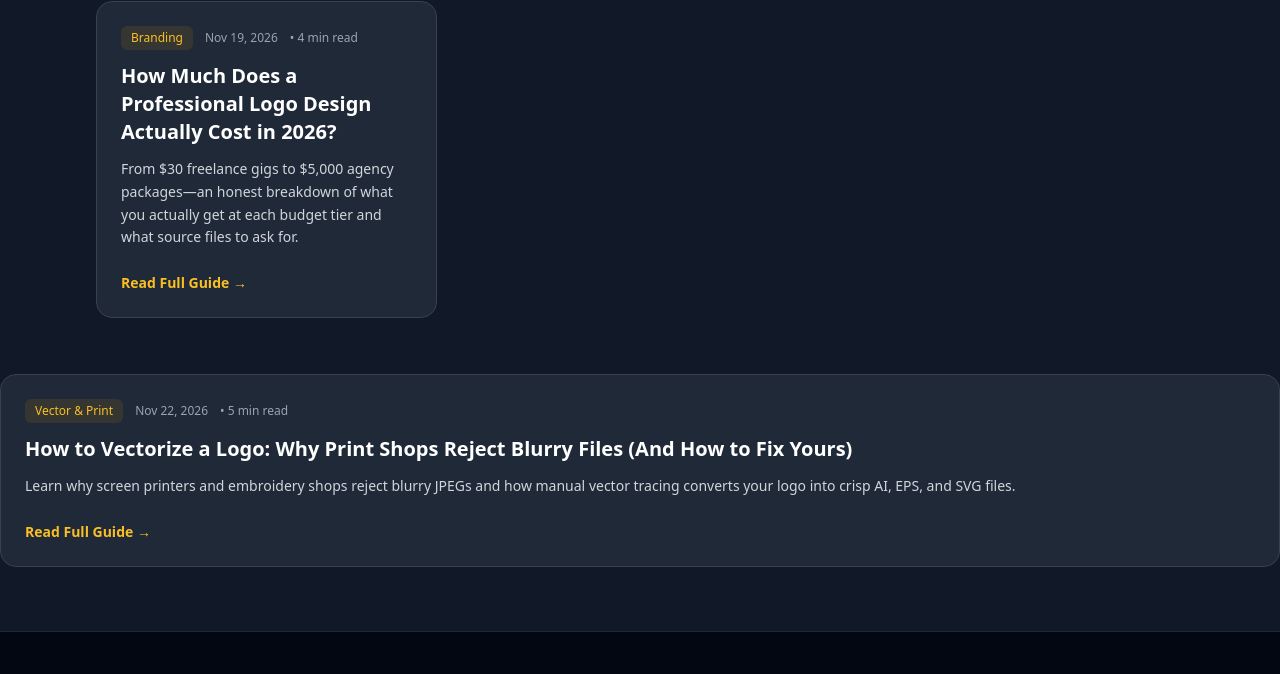
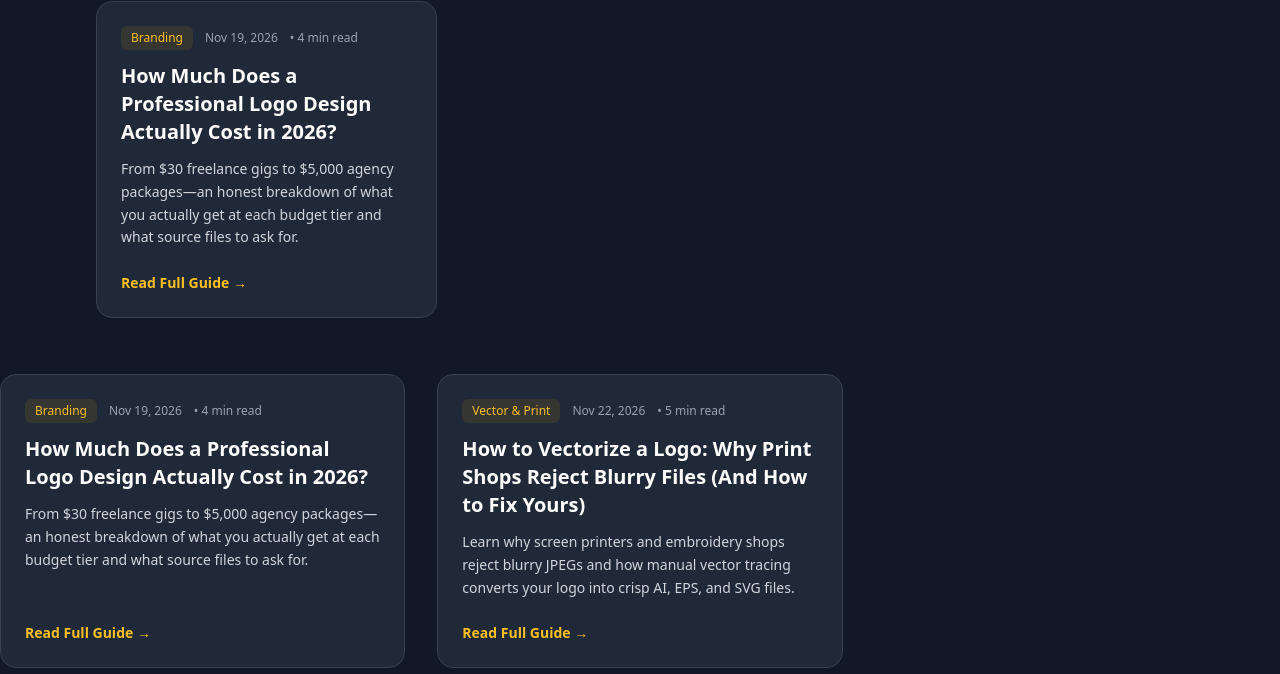
Before and after one commit to bideas005-sys/global-design-studio, a plain HTML site: page blog.html in a window 1280 px wide. Shown: the part 330-1004 px from the top of the page. Drawn offline with nearby package versions, Linux system fonts and the light colour scheme.

Commit message:
Update blog.html

```diff
--- a/blog.html
+++ b/blog.html
@@ -82,6 +82,30 @@
         </div>
     </main>
 <!-- Article 2 -->
+            <div class="grid grid-cols-1 md:grid-cols-2 lg:grid-cols-3 gap-8">
+            <!-- Article 1 -->
+            <article class="bg-gray-800 border border-gray-700 hover:border-amber-500 rounded-2xl p-6 transition flex flex-col justify-between">
+                <div>
+                    <div class="flex items-center gap-3 text-xs text-gray-400 mb-3">
+                        <span class="bg-amber-500/10 text-amber-400 px-2.5 py-1 rounded-md font-medium">Branding</span>
+                        <span>Nov 19, 2026</span>
+                        <span>• 4 min read</span>
+                    </div>
+                    <h2 class="text-xl font-bold text-white mb-3">
+                        <a href="/logo-design-cost.html" class="hover:text-amber-400 transition">
+                            How Much Does a Professional Logo Design Actually Cost in 2026?
+                        </a>
+                    </h2>
+                    <p class="text-gray-300 text-sm leading-relaxed mb-6">
+                        From $30 freelance gigs to $5,000 agency packages—an honest breakdown of what you actually get at each budget tier and what source files to ask for.
+                    </p>
+                </div>
+                <a href="/logo-design-cost.html" class="text-amber-400 hover:text-amber-300 font-semibold text-sm inline-block">
+                    Read Full Guide →
+                </a>
+            </article>
+
+            <!-- Article 2 -->
             <article class="bg-gray-800 border border-gray-700 hover:border-amber-500 rounded-2xl p-6 transition flex flex-col justify-between">
                 <div>
                     <div class="flex items-center gap-3 text-xs text-gray-400 mb-3">
@@ -102,6 +126,7 @@
                     Read Full Guide →
                 </a>
             </article>
+        </div>
     <!-- UNIFIED BOTTOM FOOTER & HTML SITEMAP -->
     <footer class="bg-gray-950 border-t border-gray-800 mt-16 text-gray-400 text-sm">
         <div class="max-w-7xl mx-auto px-4 sm:px-6 lg:px-8 py-12">
```
